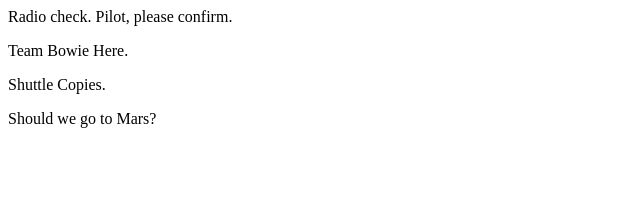
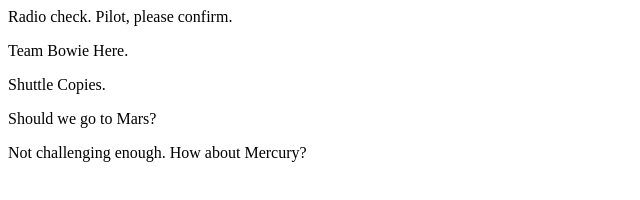
Before and after one commit to sniemeyer1/communication-log, a plain HTML site: page index.html in a window 1280 px wide. Shown: the whole page, without its empty margins (0-640 px from the left). Drawn offline with Linux system fonts and the light colour scheme.

Commit message:
New line

```diff
--- a/index.html
+++ b/index.html
@@ -4,5 +4,6 @@
     <p>Team Bowie Here.</p>
     <p>Shuttle Copies.</p>
     <p>Should we go to Mars?</p>
+    <p>Not challenging enough. How about Mercury?</p>
   </body>
 </html>
```
